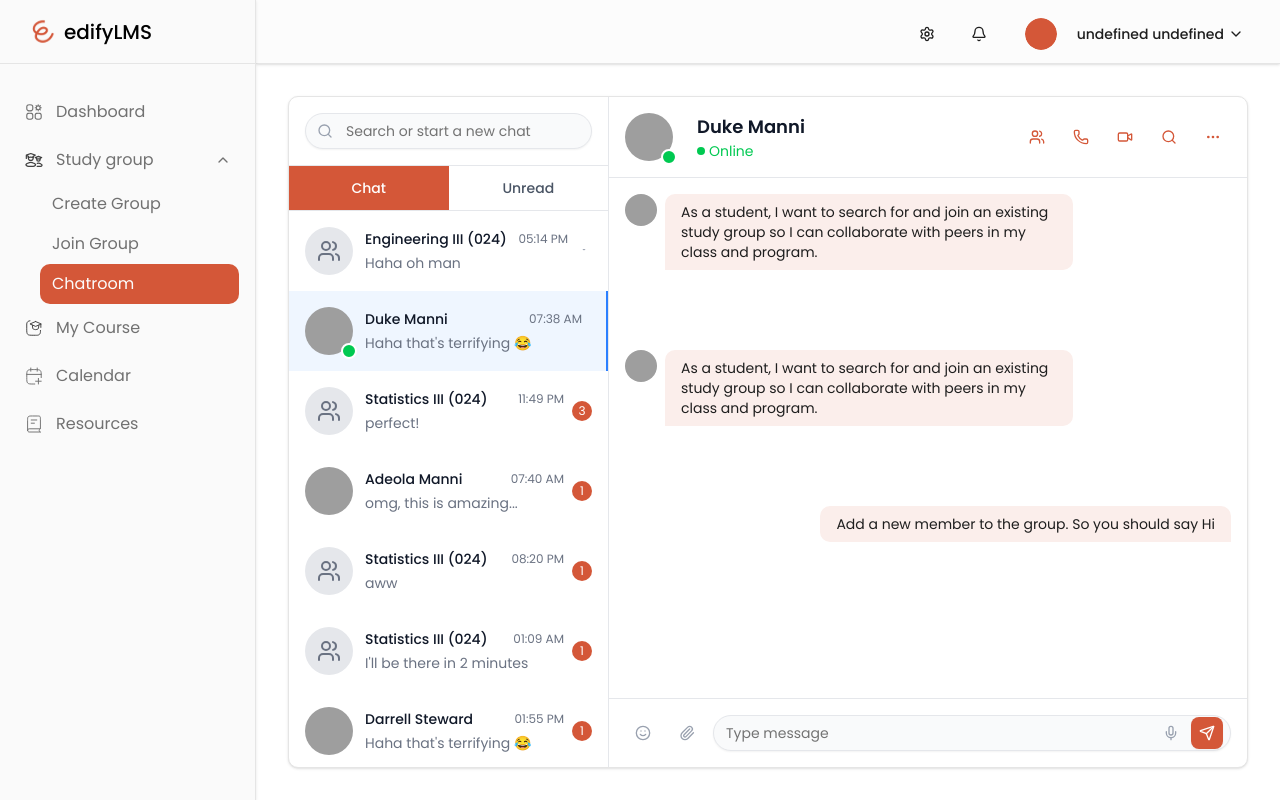
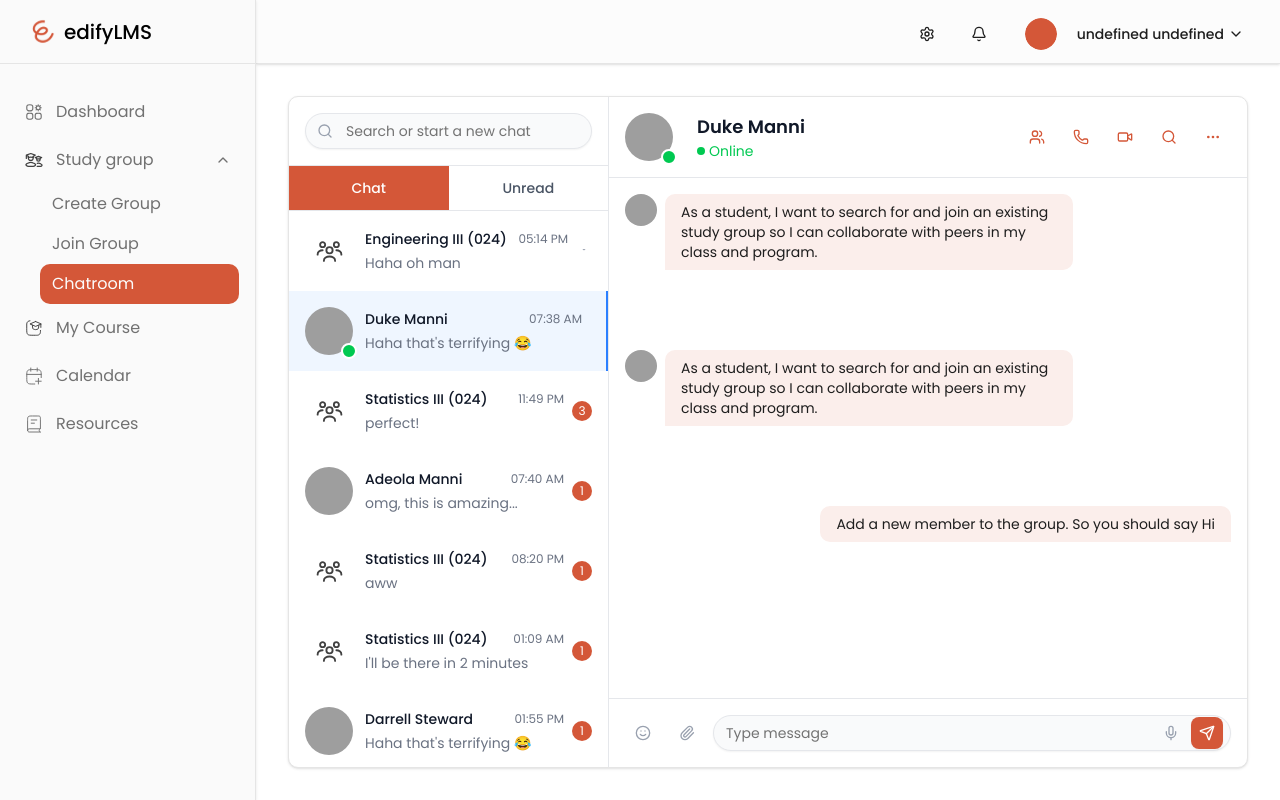
Before and after one commit to Nifilat/Edutech.Internship.2025.virtualstudygroup.frontend, a React (Vite) app: page /chatroom in a window 1280 px wide. Built offline with nearby package versions, Linux system fonts and the light colour scheme; sample sign-in values are in the browser's storage; grey boxes are pictures that could not be loaded.

Commit message:
Update ChatListItem component: Replace the Users icon with UserGroup for group chat representation, enhancing visual consistency in the chat interface.

```diff
--- a/src/components/ChatListItem.jsx
+++ b/src/components/ChatListItem.jsx
@@ -1,13 +1,13 @@
 import React from "react";
-import { Users } from "lucide-react";
 import { Avatar, AvatarFallback, AvatarImage } from "./ui/avatar";
+import { UserGroup } from "./icons";
 
 function ChatListItem({ chat, isActive, onClick }) {
   const renderChatAvatar = () => {
     if (chat.isGroup) {
       return (
-        <div className="w-12 h-12 bg-gray-200 rounded-full flex items-center justify-center">
-          <Users className="w-6 h-6 text-gray-500" />
+        <div className="w-12 h-12 flex items-center justify-center">
+          <UserGroup className="" />
         </div>
       );
     }
```
